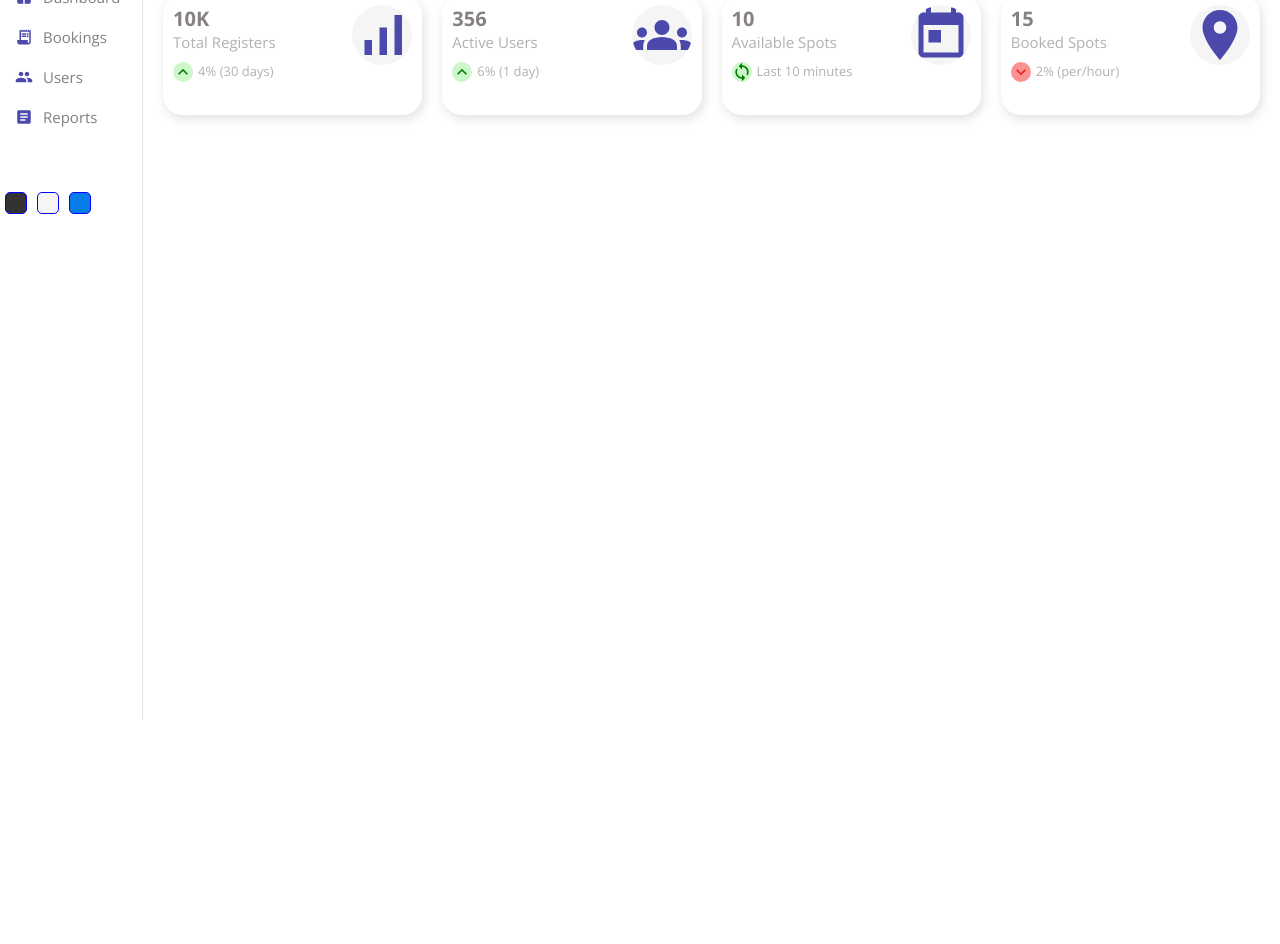
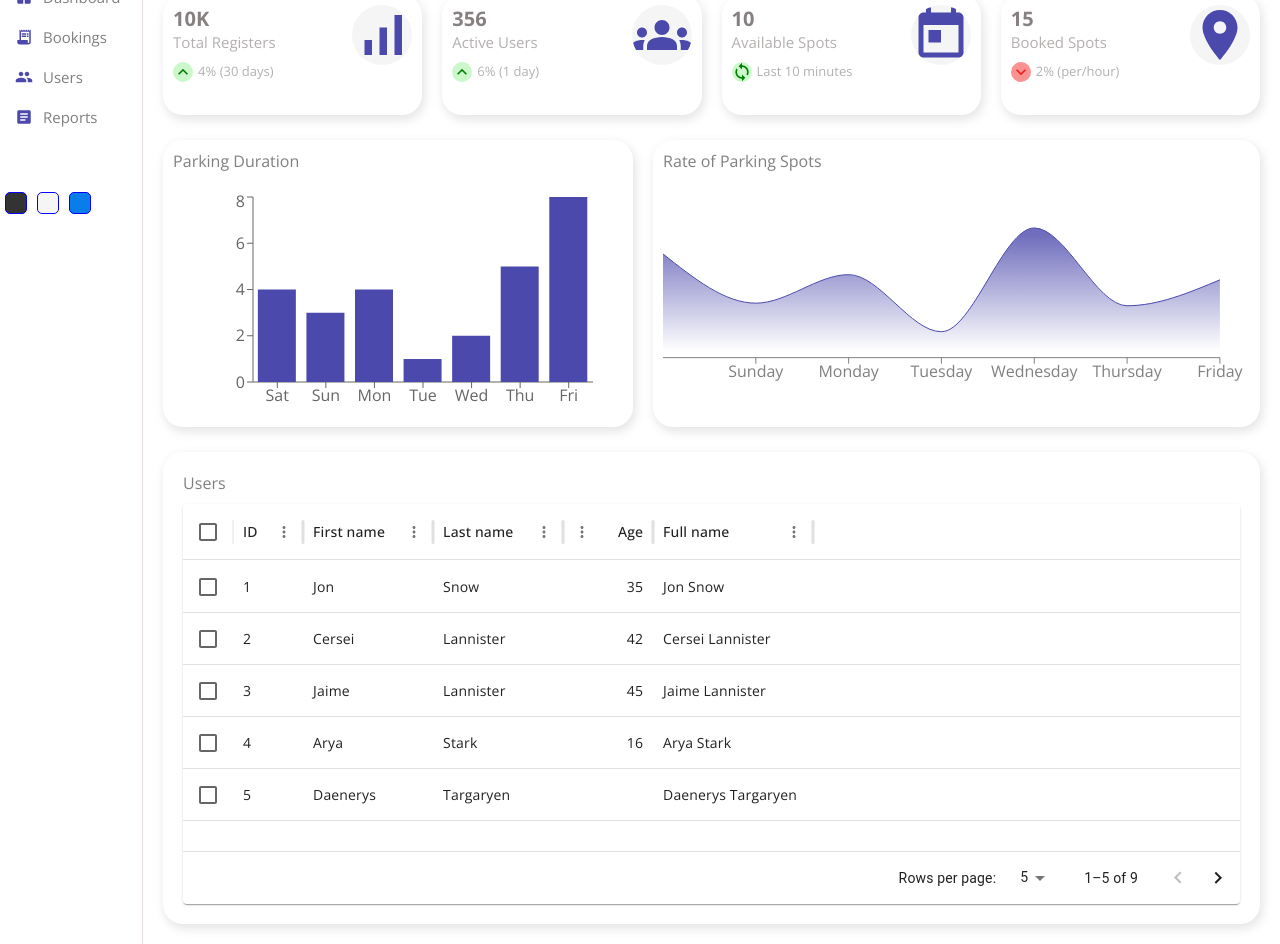
Before and after one commit to MennaEbied/Car-Parking-Dashboard, a React (Vite) app: page / in a window 1280 px wide. Shown: the part 80-1024 px from the top of the page. Before the commit the page ends 800 px from the top, so only its background shows below. Built offline with nearby package versions, Linux system fonts and the light colour scheme.

Commit message:
Add charts and data table

```diff
--- a/src/pages/home/Home.jsx
+++ b/src/pages/home/Home.jsx
@@ -2,6 +2,10 @@ import "./home.scss";
 import Sidebar from "../../components/sidebar/Sidebar";
 import Navbar from "../../components/navbar/Navbar";
 import Widget from "../../components/widget/Widget";
+import Chart from "../../components/chart/Chart";
+import Featured from "../../components/featured/Featured";
+import Barchart from "../../components/barChart/BarChart";
+import DataTable from "../../components/table/Table";
 
 const Home = () => {
   return (
@@ -10,10 +14,18 @@ const Home = () => {
       <div className="homeContainer">
         <Navbar />
         <div className="widgets">
-          < Widget type="Registers" />
-          < Widget type="Users" />
-          < Widget type="Spots" />
-          < Widget type="Booked" />
+          <Widget type="Registers" />
+          <Widget type="Users" />
+          <Widget type="Spots" />
+          <Widget type="Booked" />
+        </div>
+        <div className="charts">
+          <Barchart />
+          <Chart />
+        </div>
+        <div className="listContainer">
+          <div className="listTitle">Users</div>
+          <DataTable />
         </div>
       </div>
     </div>
--- a/src/pages/home/home.scss
+++ b/src/pages/home/home.scss
@@ -1,13 +1,28 @@
-.home{
-   display: flex;
+.home {
+  display: flex;
 
-   .homeContainer{
+  .homeContainer {
     flex: 8;
 
-    .widgets{
+    .widgets,
+    .charts {
       display: flex;
       padding: 20px;
       gap: 20px;
     }
-   }
+    .charts {
+      padding: 5px 20px;
+    }
+    .listContainer {
+      box-shadow: 2px 4px 10px 1px rgba(0, 0, 0, 0.47);
+      -webkit-box-shadow: 2px 4px 10px 1px rgba(201, 201, 201, 0.47);
+      border-radius: 20px;
+      padding: 20px;
+      margin: 20px;
+      .listTitle{
+        margin-bottom: 10px;
+        color: grey;
+      }
+    }
+  }
 }
```
